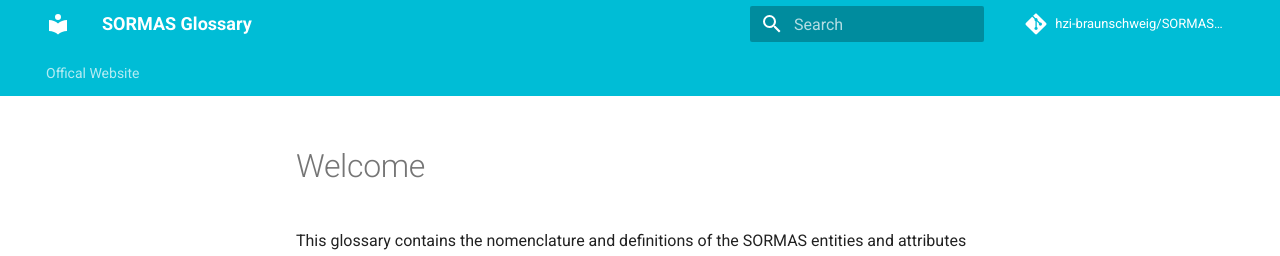
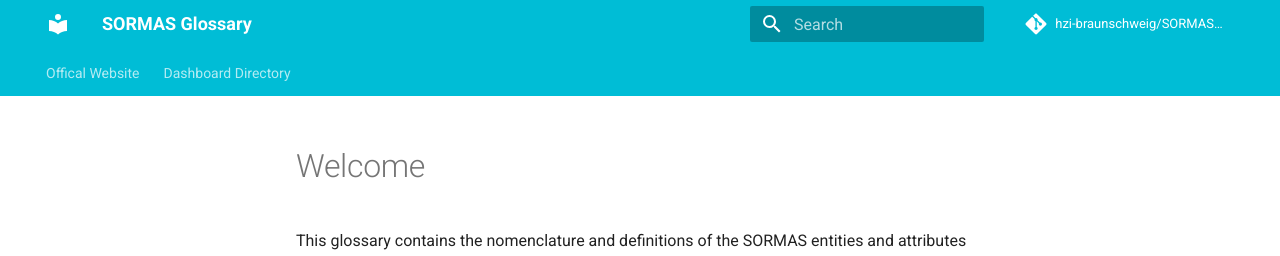
Before and after one commit to SORMAS-Foundation/SORMAS-Glossary, an MkDocs documentation site: the page built from docs/index.md, in a window 1280 px wide. Shown: the top 256 px of the page. Built offline with MkDocs 1.6.1 and Material for MkDocs 9.7.7, drawn with Linux system fonts in a browser that asks for light colours; comment, search, counter and statistics services are not loaded.

Commit message:
Update mkdocs.yml

```diff
--- a/mkdocs.yml
+++ b/mkdocs.yml
@@ -19,3 +19,4 @@
 
 nav:
 - Offical Website: "https://sormas.org"
+- Dashboard Directory: "DASHBOARD_DIRECTORY.md"
```
